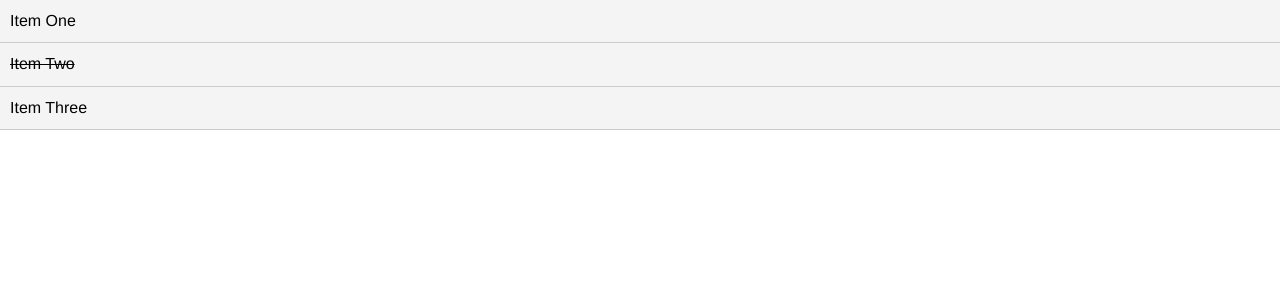
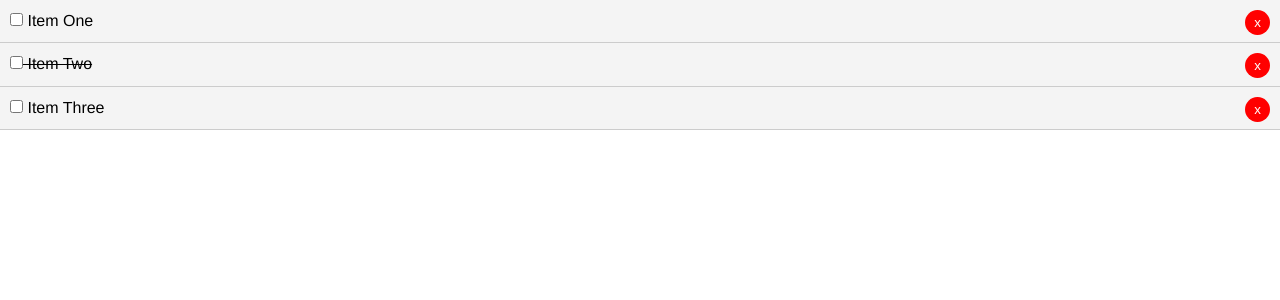
Before and after one commit to nplayfair/vue_todolist, a Vue app: page / in a window 1280 px wide. Shown: the top 300 px of the page. Built offline with nearby package versions, Linux system fonts and the light colour scheme.

Commit message:
Add delete functionality

```diff
--- a/src/App.vue
+++ b/src/App.vue
@@ -1,6 +1,6 @@
 <template>
   <div id="app">
-    <Todos v-bind:todos="todos" />
+    <Todos v-bind:todos="todos" v-on:del-todo="deleteTodo" />
   </div>
 </template>
 
@@ -32,6 +32,12 @@ export default {
         }
       ]
     }
+  },
+  methods: {
+    deleteTodo(id) {
+      // Set todos array to a new one that doesn't match the passed in id
+      this.todos = this.todos.filter(todo => todo.id !== id);
+    }
   }
 }
 </script>
--- a/src/components/TodoItem.vue
+++ b/src/components/TodoItem.vue
@@ -1,13 +1,24 @@
 <template>
   <div class="todo-item" v-bind:class="{'is-complete':todo.completed}">
-    <p>{{todo.title}}</p>
+    <p>
+      <input type="checkbox" v-on:change="markComplete">
+      {{todo.title}}
+      <button @click="$emit('del-todo', todo.id)"
+      class="del">x</button>
+      </p>
   </div>
 </template>
 
 <script>
 export default {
   name: "TodoItem",
-  props: ["todo"]
+  props: ["todo"],
+  methods: {
+    markComplete() {
+      // Toggle completed status
+      this.todo.completed = !this.todo.completed;
+    }
+  }
 }
 </script>
 
--- a/src/components/Todos.vue
+++ b/src/components/Todos.vue
@@ -1,7 +1,7 @@
 <template>
   <div>
     <div v-bind:key="todo.id" v-for="todo in todos">
-      <TodoItem v-bind:todo="todo"/>
+      <TodoItem v-bind:todo="todo" v-on:del-todo="$emit('del-todo', todo.id)" />
     </div>
   </div>
 </template>
```
